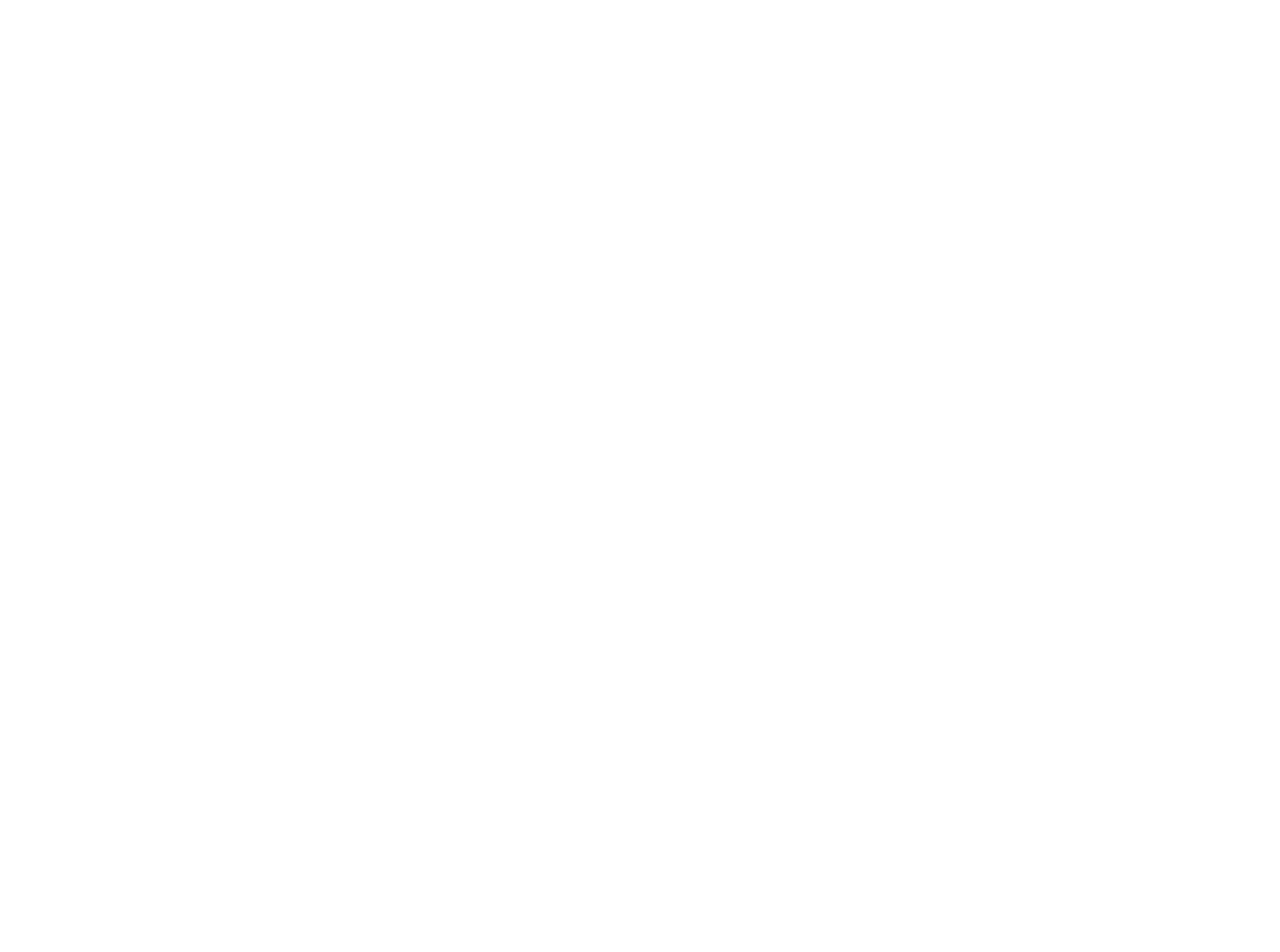
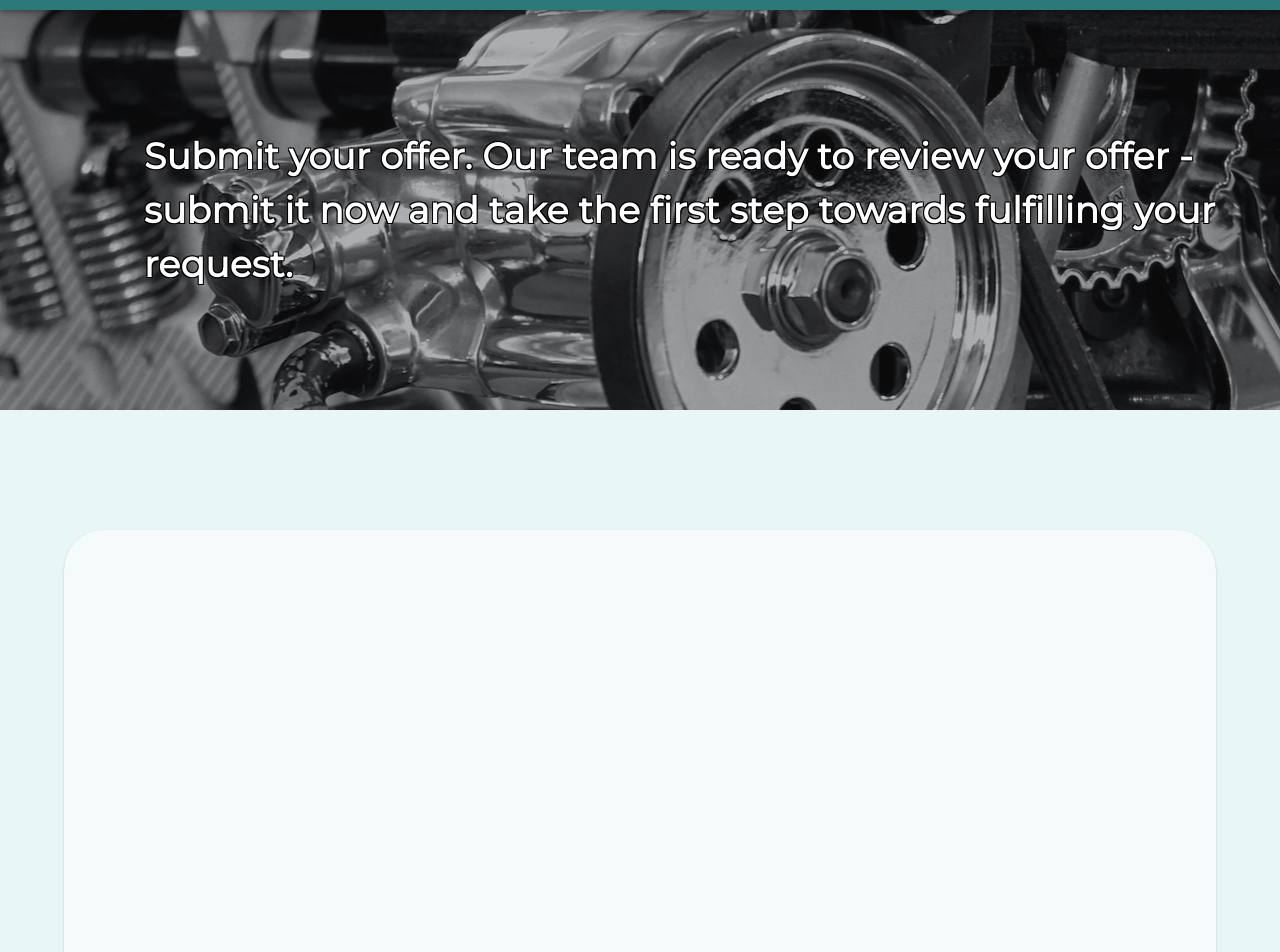
Before and after one commit to Craft-bid/ecom-craft-bid-website, a React (Vite) app: page /submit_offer in a window 1280 px wide. Before the commit this address had no page. Shown: the part 100-1052 px from the top of the page. Before the commit the page ends 800 px from the top, so only its background shows below. Built offline with nearby package versions, Linux system fonts and the light colour scheme.

Commit message:
Merge offer page layout into master (#10)
* feat: added basic offer page skeleton

* feat: updated hero section

```diff
--- a/src/App.tsx
+++ b/src/App.tsx
@@ -1,5 +1,6 @@
 import { Route, Routes } from 'react-router-dom';
 import { HomePage } from './pages/HomePage';
+import { OfferPage } from './pages/OfferPage';
 import '@fontsource/montserrat';
 import '@fontsource/lato';
 
@@ -10,6 +11,10 @@
         path='/'
         element={<HomePage />}
       />
+      <Route
+        path='/submit_offer'
+        element={<OfferPage />}
+      />
     </Routes>
   );
 }
--- a/src/components/HeroSection/HeroSection.tsx
+++ b/src/components/HeroSection/HeroSection.tsx
@@ -2,7 +2,7 @@
 import { SearchBar } from '../SearchBar/SearchBar';
 import { HeroSectionProps } from './HeroSection.types';
 export function HeroSection(props: HeroSectionProps) {
-  const { image, imageHeight, title, searchBar } = props;
+  const { image, imageHeight, title, hasSearchBar, isMiddleVariant } = props;
   const gridSxObj = {
     backgroundImage: `url(${image})`,
     backgroundRepeat: 'no-repeat',
@@ -31,6 +31,25 @@
       justifyContent={'center'}
       alignItems={'center'}
     >
+      {isMiddleVariant ? (
+        <>
+          <Grid
+            item
+            justifyContent={'center'}
+            alignItems={'center'}
+            display={'flex'}
+          >
+            <Box
+              width={'90%'}
+              paddingLeft={10}
+              sx={{ alignItems: 'center', display: 'flex', justifyContent: 'center', flexDirection: 'column' }}
+            >
+              <Typography style={textStyleObj}>{title}</Typography>
+            </Box>
+          </Grid>
+        </>
+      ) : (
+        <>
           <Grid
             item
             width={'50%'}
@@ -44,7 +63,7 @@
               sx={{ alignItems: 'center', display: 'flex', justifyContent: 'center', flexDirection: 'column' }}
             >
               <Typography style={textStyleObj}>{title}</Typography>
-          {searchBar && <SearchBar />}
+              {hasSearchBar && <SearchBar />}
             </Box>
           </Grid>
 
@@ -52,6 +71,8 @@
             item
             width={'50%'}
           />
+        </>
+      )}
     </Grid>
   );
 }
--- a/src/components/HeroSection/HeroSection.types.ts
+++ b/src/components/HeroSection/HeroSection.types.ts
@@ -2,5 +2,6 @@
   image: string;
   imageHeight: number;
   title: string;
-  searchBar: boolean;
+  hasSearchBar: boolean;
+  isMiddleVariant: boolean;
 }
--- a/src/pages/HomePage.tsx
+++ b/src/pages/HomePage.tsx
@@ -11,7 +11,8 @@
     image: heroImage,
     imageHeight: 400,
     title: 'Find the best suited offer for your skills',
-    searchBar: true,
+    hasSearchBar: true,
+    isMiddleVariant: false,
   };
 
   const homePageSxObj = {
--- a/src/pages/OfferPage.tsx
+++ b/src/pages/OfferPage.tsx
@@ -1 +1,34 @@
-export function OfferPage() {}
+import { Header } from '../templates/Header/Header';
+import { Grid } from '@mui/material';
+import { HeroSection } from '../components/HeroSection/HeroSection';
+import heroImage from '../assets/offer-hero.png';
+import { HeroSectionProps } from '../components/HeroSection/HeroSection.types';
+import { Footer } from '../templates/Footer/Footer';
+import { OfferContent } from '../templates/OfferContent/OfferContent';
+
+export function OfferPage() {
+  const heroSectionProps: HeroSectionProps = {
+    image: heroImage,
+    imageHeight: 400,
+    title: 'Submit your offer. Our team is ready to review your offer - submit it now and take the first step towards fulfilling your request.',
+    hasSearchBar: false,
+    isMiddleVariant: true,
+  };
+
+  const homePageSxObj = {
+    backgroundColor: '#E8F6F6',
+  };
+  return (
+    <Grid
+      container
+      justifyContent={'center'}
+      height={'100vh'}
+      sx={homePageSxObj}
+    >
+      <Header />
+      <HeroSection {...heroSectionProps} />
+      <OfferContent />
+      <Footer />
+    </Grid>
+  );
+}
--- /dev/null
+++ b/src/templates/OfferContent/OfferContent.tsx
@@ -0,0 +1,23 @@
+import { Card, Grid } from '@mui/material';
+
+export function OfferContent() {
+  const pageSxObj = {
+    backgroundColor: '#E8F6F6',
+  };
+
+  const cardSxObj = { backgroundColor: '#F5FBFB', width: '90%', minHeight: 1400, borderRadius: 10 };
+  return (
+    <Grid
+      container
+      height={'auto'}
+      sx={pageSxObj}
+      justifyContent={'center'}
+      alignItems={'center'}
+      flexDirection={'column'}
+      paddingTop={15}
+      paddingBottom={15}
+    >
+      <Card sx={cardSxObj}></Card>
+    </Grid>
+  );
+}
```
Also changed, not shown: src/assets/offer-hero.png (added). Lines whose indentation alone changed are shown as unchanged.
